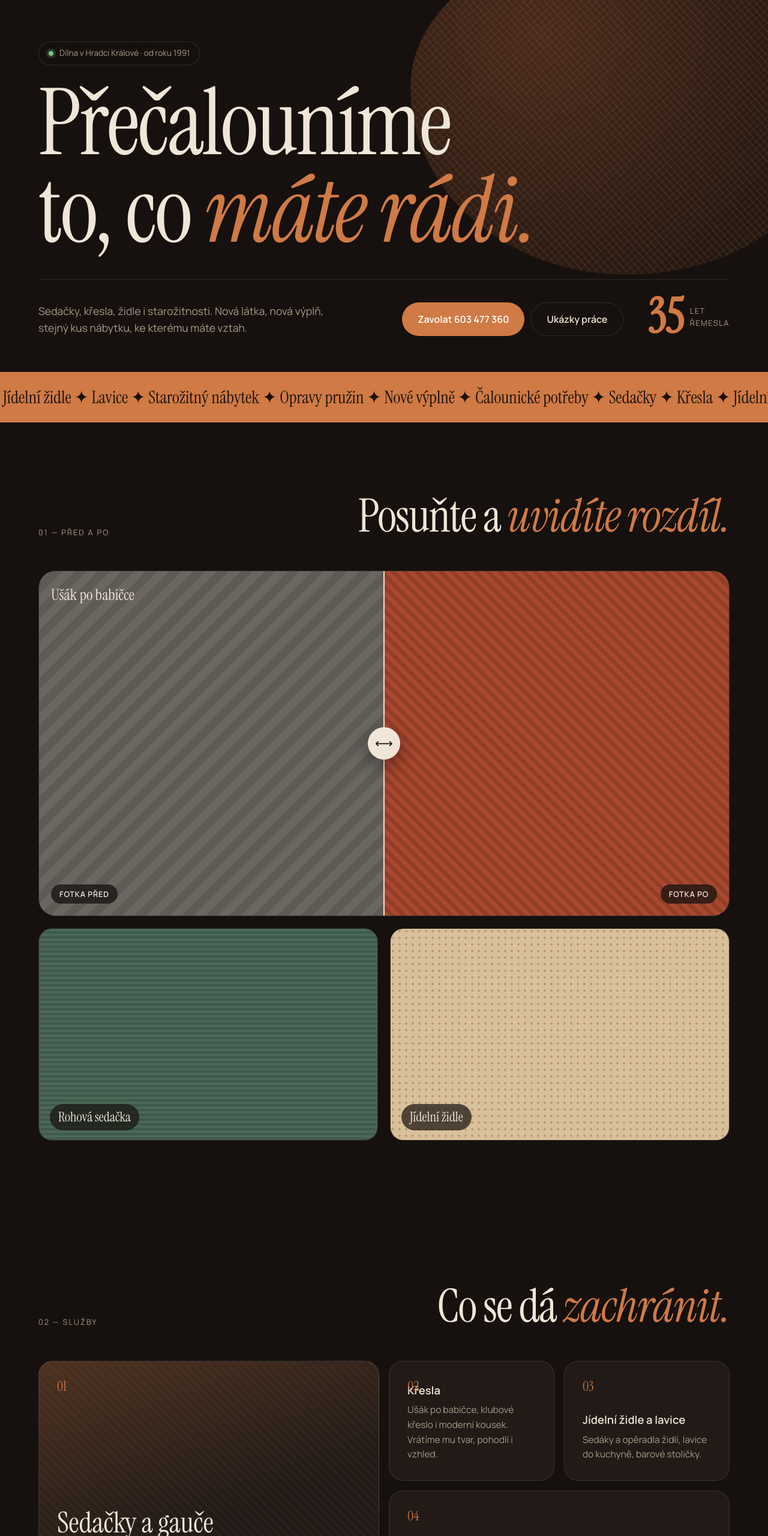
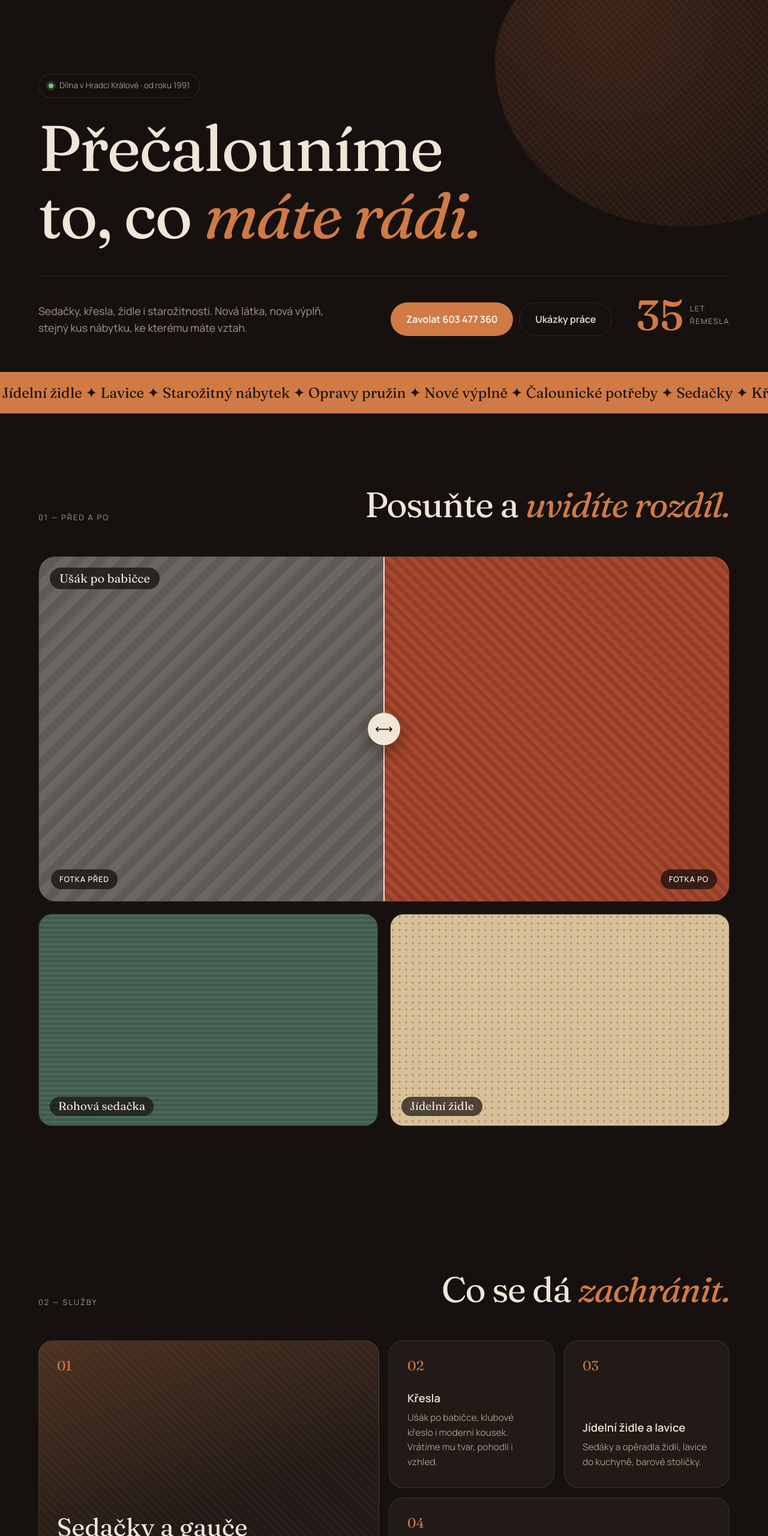
Before and after one commit to filipbrzak10-tech/calounictvi-ehl, an Astro site: page /v2 in a window 1280 px wide. Shown: the part 180-2740 px from the top of the page at 60% size. Built offline with nearby package versions, Linux system fonts and the light colour scheme; Astro itself is replaced by a stand-in of ours.

Commit message:
Varianta 2: čitelnější písmo, bez překrývání
Co-Authored-By: Claude Opus 5.5 <noreply@anthropic.com>
Claude-Session: https://claude.ai/code/session_011ZpCg2QyLQyowikgWDtTx4

```diff
--- a/src/pages/v2.astro
+++ b/src/pages/v2.astro
@@ -15,7 +15,7 @@ const hlavni = galerie[0];
   <meta name="description" content={`Čalounictví v Hradci Králové od roku ${firma.odRoku}. Přečalounění sedaček, křesel, židlí a starožitností. Tel. ${firma.telefon}.`} />
   <link rel="preconnect" href="https://fonts.googleapis.com" />
   <link rel="preconnect" href="https://fonts.gstatic.com" crossorigin />
-  <link href="https://fonts.googleapis.com/css2?family=Instrument+Serif:ital@0;1&family=Manrope:wght@400;500;600;700&display=swap" rel="stylesheet" />
+  <link href="https://fonts.googleapis.com/css2?family=Fraunces:ital,opsz,wght@0,9..144,400;0,9..144,500;1,9..144,400;1,9..144,500&family=Manrope:wght@400;500;600;700&display=swap" rel="stylesheet" />
 </head>
 <body>
   <header class="nav">
@@ -160,14 +160,14 @@ const hlavni = galerie[0];
 </html>
 
 <style is:global>
-  :root{--bg:#16110e;--bg2:#211a16;--cream:#efe6d8;--muted:#a89a8a;--acc:#d07a45;--line:rgba(239,230,216,.12);--serif:"Instrument Serif",Georgia,serif;--sans:"Manrope",system-ui,sans-serif}
+  :root{--bg:#16110e;--bg2:#211a16;--cream:#efe6d8;--muted:#a89a8a;--acc:#d07a45;--line:rgba(239,230,216,.12);--serif:"Fraunces",Georgia,serif;--sans:"Manrope",system-ui,sans-serif}
   *{box-sizing:border-box;margin:0;padding:0}
   html{scroll-behavior:smooth}
   body{background:var(--bg);color:var(--cream);font-family:var(--sans);font-size:17px;line-height:1.6;-webkit-font-smoothing:antialiased}
   a{color:inherit;text-decoration:none}
   em{font-style:italic;color:var(--acc)}
-  h1,h2{font-family:var(--serif);font-weight:400;letter-spacing:-.02em;line-height:.95}
-  h2{font-size:clamp(2.6rem,6vw,4.8rem)}
+  h1,h2{font-family:var(--serif);font-weight:400;letter-spacing:-.025em;line-height:1.08;text-wrap:balance;font-variation-settings:"opsz" 144}
+  h2{font-size:clamp(2.2rem,4.6vw,3.9rem)}
   h3{font-weight:600;font-size:1.15rem;margin-bottom:6px}
 
   .reveal{opacity:0;transform:translateY(24px);transition:opacity .8s cubic-bezier(.2,.7,.2,1),transform .8s cubic-bezier(.2,.7,.2,1)}
@@ -189,25 +189,26 @@ const hlavni = galerie[0];
   .btn.full{width:100%}
 
   .hero{position:relative;min-height:100vh;padding:140px 5vw 60px;display:flex;flex-direction:column;justify-content:flex-end;overflow:hidden}
-  .hero h1{font-size:clamp(3.6rem,12vw,11rem);position:relative;z-index:2;margin:24px 0 40px}
+  .hero h1{font-size:clamp(2.9rem,8.4vw,8rem);line-height:1.04;position:relative;z-index:2;margin:28px 0 44px;max-width:14ch}
   .tag{position:relative;z-index:2;background:rgba(22,17,14,.8);display:inline-flex;align-items:center;gap:10px;font-size:.85rem;color:var(--muted);border:1px solid var(--line);padding:8px 16px;border-radius:999px}
   .dot{width:8px;height:8px;border-radius:50%;background:#7bc47f;box-shadow:0 0 0 4px rgba(123,196,127,.2)}
   .hero-bottom{display:grid;grid-template-columns:1.3fr auto auto;gap:40px;align-items:end;position:relative;z-index:2;border-top:1px solid var(--line);padding-top:30px}
   .lead{color:var(--muted);max-width:480px;font-size:1.1rem}
   .hero-actions{display:flex;gap:10px;flex-wrap:wrap}
   .years{display:flex;align-items:center;gap:10px}
-  .years strong{font-family:var(--serif);font-size:5rem;line-height:.8;color:var(--acc)}
+  .years strong{font-family:var(--serif);font-size:4.4rem;line-height:1;color:var(--acc)}
   .years span{font-size:.8rem;text-transform:uppercase;letter-spacing:.12em;color:var(--muted)}
-  .fabric{position:absolute;right:-10vw;top:8vh;width:55vw;height:70vh;border-radius:48% 52% 40% 60%/50% 40% 60% 50%;background:repeating-linear-gradient(45deg,rgba(208,122,69,.18) 0 2px,transparent 2px 9px),repeating-linear-gradient(-45deg,rgba(239,230,216,.06) 0 2px,transparent 2px 9px),radial-gradient(circle at 30% 30%,#5a3220,#2a1a12 70%);filter:blur(.3px);opacity:.75;animation:float 14s ease-in-out infinite}
+  .fabric{position:absolute;z-index:0;right:-14vw;top:6vh;width:48vw;height:62vh;border-radius:48% 52% 40% 60%/50% 40% 60% 50%;background:repeating-linear-gradient(45deg,rgba(208,122,69,.18) 0 2px,transparent 2px 9px),repeating-linear-gradient(-45deg,rgba(239,230,216,.06) 0 2px,transparent 2px 9px),radial-gradient(circle at 30% 30%,#5a3220,#2a1a12 70%);filter:blur(.3px);opacity:.55;animation:float 14s ease-in-out infinite}
   @keyframes float{50%{transform:translate(-2vw,2vh) rotate(4deg);border-radius:55% 45% 52% 48%/45% 55% 45% 55%}}
 
   .marquee{overflow:hidden;border-block:1px solid var(--line);background:var(--acc);color:#1b120c;padding:18px 0}
-  .track{display:flex;width:max-content;animation:mq 30s linear infinite;font-family:var(--serif);font-size:1.8rem;white-space:nowrap}
+  .track{display:flex;width:max-content;animation:mq 30s linear infinite;font-family:var(--serif);font-size:1.5rem;line-height:1.3;white-space:nowrap}
   @keyframes mq{to{transform:translateX(-50%)}}
 
   .sec{padding:120px 5vw}
   .narrow{max-width:980px;margin:0 auto}
-  .head{display:flex;justify-content:space-between;align-items:end;gap:30px;margin-bottom:54px;flex-wrap:wrap}
+  .head{display:flex;justify-content:space-between;align-items:flex-end;gap:16px 40px;margin-bottom:54px;flex-wrap:wrap}
+  .head h2{max-width:16ch;text-align:right}
   .kicker{font-size:.8rem;text-transform:uppercase;letter-spacing:.16em;color:var(--muted)}
   .kicker.light{color:rgba(27,18,12,.6)}
 
@@ -222,21 +223,21 @@ const hlavni = galerie[0];
   .handle{position:absolute;top:0;bottom:0;left:var(--pos);width:2px;background:var(--cream);transform:translateX(-1px);pointer-events:none}
   .handle span{position:absolute;top:50%;left:50%;transform:translate(-50%,-50%);width:54px;height:54px;border-radius:50%;background:var(--cream);color:var(--bg);display:grid;place-items:center;font-size:1.3rem;box-shadow:0 10px 30px rgba(0,0,0,.4)}
   .compare input{position:absolute;inset:0;width:100%;height:100%;opacity:0;cursor:ew-resize}
-  .cap{position:absolute;top:20px;left:20px;font-family:var(--serif);font-size:1.6rem;pointer-events:none}
+  .cap{position:absolute;top:18px;left:18px;font-family:var(--serif);font-size:1.25rem;line-height:1.2;pointer-events:none;background:rgba(22,17,14,.75);padding:6px 16px;border-radius:999px;z-index:3}
   .thumbs{display:grid;grid-template-columns:1fr 1fr;gap:20px;margin-top:20px}
   .thumb{border-radius:22px;overflow:hidden;position:relative;aspect-ratio:16/10;border:1px solid var(--line)}
   .thumb img,.thumb div{width:100%;height:100%;object-fit:cover}
   .thumb .t0{background:repeating-linear-gradient(0deg,#3f5a4c 0 4px,#4a6857 4px 8px)}
   .thumb .t1{background:radial-gradient(circle at 4px 4px,#b89668 1.5px,transparent 2px) 0 0/11px 11px,#d8c09a}
-  .thumb figcaption{position:absolute;left:18px;bottom:16px;font-family:var(--serif);font-size:1.4rem;background:rgba(22,17,14,.7);padding:4px 14px;border-radius:999px}
+  .thumb figcaption{position:absolute;left:18px;bottom:16px;font-family:var(--serif);font-size:1.2rem;line-height:1.2;background:rgba(22,17,14,.7);padding:4px 14px;border-radius:999px}
 
   .bento{display:grid;grid-template-columns:repeat(4,1fr);grid-auto-rows:minmax(200px,auto);gap:16px}
   .tile{background:var(--bg2);border:1px solid var(--line);border-radius:24px;padding:30px;display:flex;flex-direction:column;justify-content:flex-end;position:relative;overflow:hidden;transition:border-color .3s,transform .3s}
   .tile:hover{border-color:rgba(208,122,69,.6);transform:translateY(-4px)}
   .tile p{color:var(--muted);font-size:.96rem}
-  .tile .n{position:absolute;top:24px;left:30px;font-family:var(--serif);font-size:1.4rem;color:var(--acc)}
+    .tile .n{display:block;margin-bottom:auto;padding-bottom:28px;line-height:1;font-family:var(--serif);font-size:1.4rem;color:var(--acc)}
   .tile.t0{grid-column:span 2;grid-row:span 2;background:linear-gradient(160deg,rgba(208,122,69,.25),transparent 60%),repeating-linear-gradient(45deg,rgba(239,230,216,.04) 0 2px,transparent 2px 10px),var(--bg2)}
-  .tile.t0 h3{font-family:var(--serif);font-weight:400;font-size:3rem;line-height:1}
+  .tile.t0 h3{font-family:var(--serif);font-weight:400;font-size:2.6rem;line-height:1.1;margin-bottom:12px}
   .tile.t0 p{font-size:1.1rem;max-width:380px}
   .tile.t3{grid-column:span 2}
   .tile.t5{grid-column:span 3;background:var(--cream);color:var(--bg)}
@@ -245,11 +246,11 @@ const hlavni = galerie[0];
   .timeline{list-style:none;display:grid;grid-template-columns:repeat(3,1fr);gap:0;border-top:1px solid var(--line)}
   .timeline li{padding:40px 30px 10px 0;position:relative}
   .timeline li::before{content:"";position:absolute;top:-6px;left:0;width:11px;height:11px;border-radius:50%;background:var(--acc)}
-  .step{font-family:var(--serif);font-size:4.5rem;line-height:1;color:var(--bg2);-webkit-text-stroke:1px var(--muted);display:block;margin-bottom:14px}
+  .step{font-family:var(--serif);font-size:4rem;line-height:1.1;color:var(--bg2);-webkit-text-stroke:1px var(--muted);display:block;margin-bottom:14px}
   .timeline p{color:var(--muted);max-width:320px}
 
   .faq details{border-bottom:1px solid var(--line);padding:26px 0}
-  .faq summary{list-style:none;cursor:pointer;display:flex;justify-content:space-between;align-items:center;gap:20px;font-family:var(--serif);font-size:clamp(1.4rem,2.6vw,2rem)}
+  .faq summary{list-style:none;cursor:pointer;display:flex;justify-content:space-between;align-items:center;gap:20px;font-family:var(--serif);font-size:clamp(1.25rem,2.2vw,1.7rem);line-height:1.3}
   .faq summary::-webkit-details-marker{display:none}
   .plus{width:34px;height:34px;flex-shrink:0;border-radius:50%;border:1px solid var(--line);position:relative;transition:.3s}
   .plus::before,.plus::after{content:"";position:absolute;top:50%;left:50%;width:12px;height:1.5px;background:var(--cream);transform:translate(-50%,-50%)}
@@ -260,7 +261,7 @@ const hlavni = galerie[0];
 
   .contact{margin:0 2vw 2vw;border-radius:36px;background:var(--cream);color:#1b120c;padding:90px 4vw;display:grid;grid-template-columns:1.1fr 1fr;gap:60px}
   .contact em{color:#b5582a}
-  .bigphone{display:inline-block;font-family:var(--serif);font-size:clamp(2.6rem,6vw,4.6rem);margin:30px 0 20px;border-bottom:2px solid #b5582a;line-height:1.1}
+  .bigphone{display:inline-block;font-family:var(--serif);font-size:clamp(2.2rem,5vw,3.8rem);margin:28px 0 22px;padding-bottom:4px;border-bottom:2px solid #b5582a;line-height:1.15;white-space:nowrap}
   .cinfo{list-style:none;margin-bottom:24px}
   .cinfo li{display:flex;gap:16px;padding:12px 0;border-bottom:1px solid rgba(27,18,12,.12)}
   .cinfo span{width:90px;flex-shrink:0;color:#7a6b5e;font-size:.9rem}
@@ -286,7 +287,10 @@ const hlavni = galerie[0];
     .hero{min-height:auto;padding-top:120px}
     .hero-bottom{grid-template-columns:1fr;gap:24px}
     .years strong{font-size:3.6rem}
-    .fabric{width:90vw;height:45vh;top:12vh;right:-30vw}
+    .fabric{width:70vw;height:34vh;top:70px;right:-34vw;opacity:.35}
+    .hero h1{max-width:none}
+    .head h2{text-align:left}
+    .tile.t0 h3{font-size:2.1rem}
     .sec{padding:80px 5vw}
     .compare{aspect-ratio:4/5}
     .thumbs{grid-template-columns:1fr}
```
